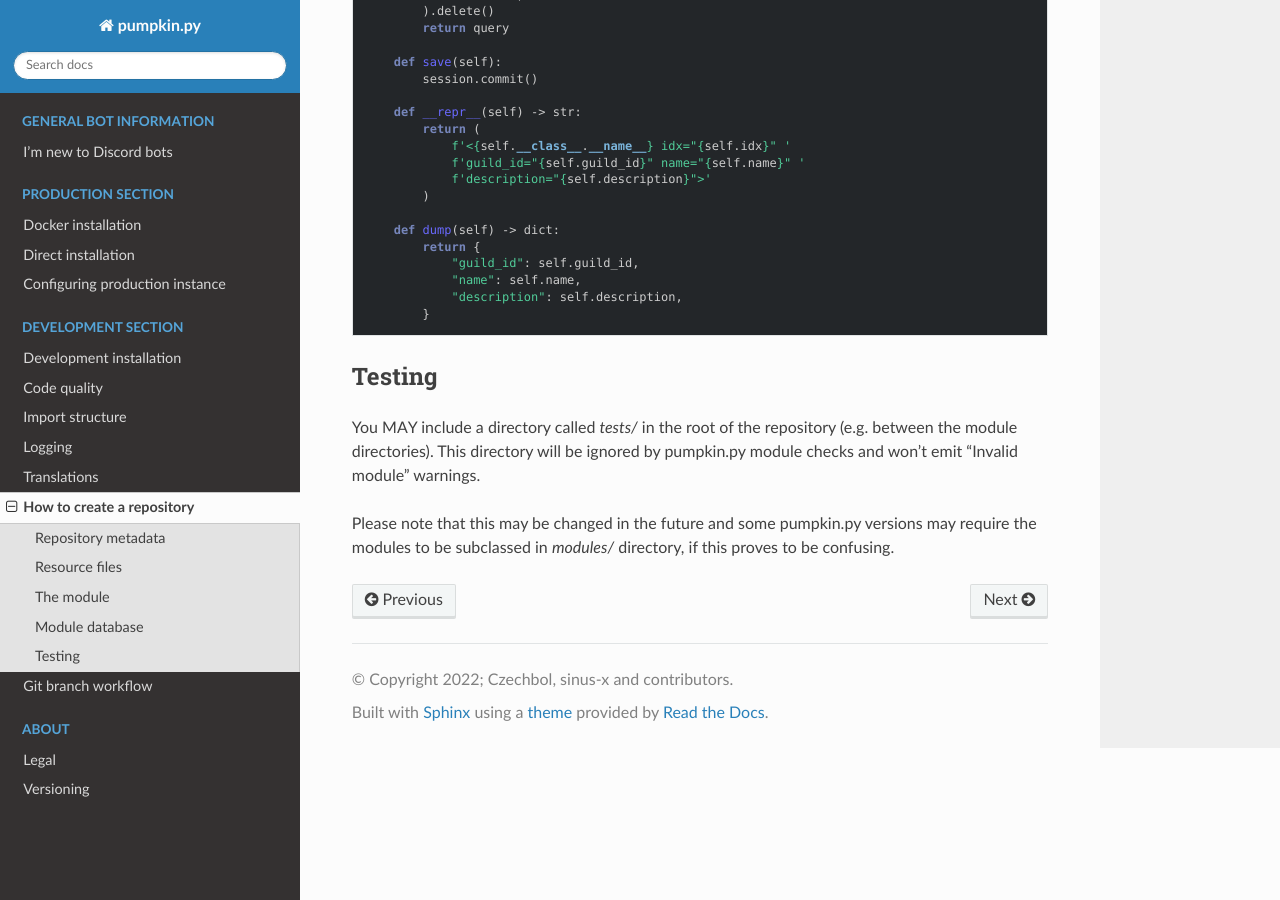
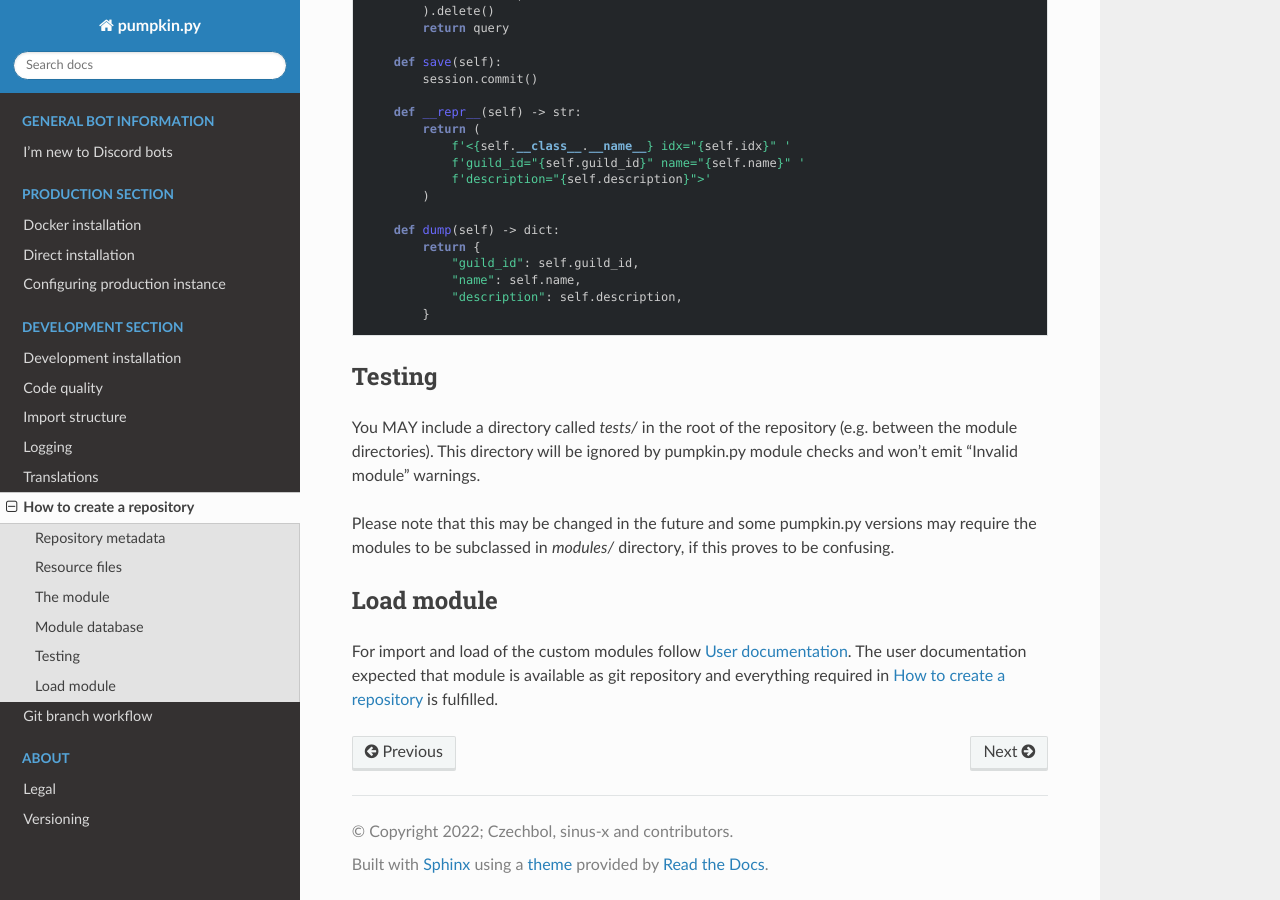
Before and after one commit to pumpkin-py/pumpkin-py, a Sphinx documentation site: the page built from docs/development/repository.rst, in a window 1280 px wide and 900 px high, scrolled down 3473 px. Built offline with Sphinx 7.4.7 and the Read the Docs theme 2.0.0, drawn with Linux system fonts in a browser that asks for light colours.

Commit message:
Add link to user guide for load module.

```diff
--- a/docs/development/repository.rst
+++ b/docs/development/repository.rst
@@ -1,3 +1,5 @@
+.. _how_to_create_repo:
+
 How to create a repository
 ==========================
 
@@ -164,3 +166,8 @@ Testing
 You MAY include a directory called `tests/` in the root of the repository (e.g. between the module directories). This directory will be ignored by pumpkin.py module checks and won't emit "Invalid module" warnings.
 
 Please note that this may be changed in the future and some pumpkin.py versions may require the modules to be subclassed in `modules/` directory, if this proves to be confusing.
+
+Load module
+-----------
+
+For import and load of the custom modules follow `User documentation <https://pumpkin-py.github.io/docs/en/module-installation.html>`_. The user documentation expected that module is available as git repository and everything required in :ref:`how_to_create_repo` is fulfilled.
```
